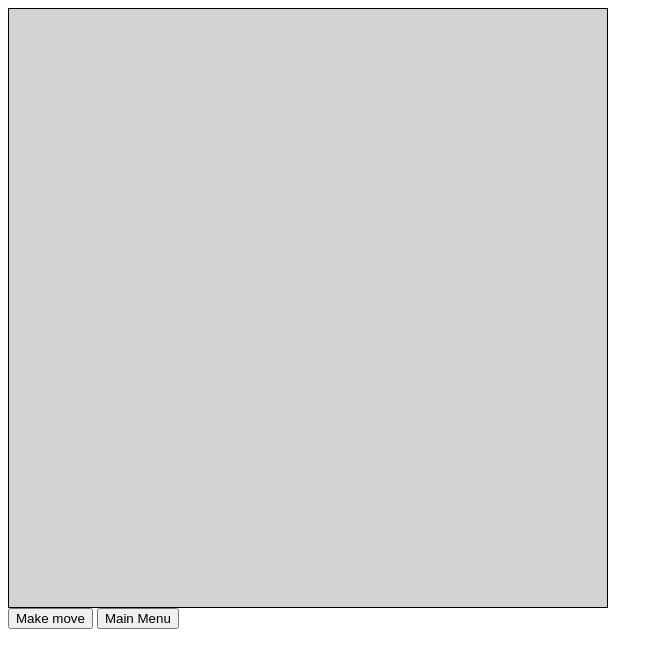
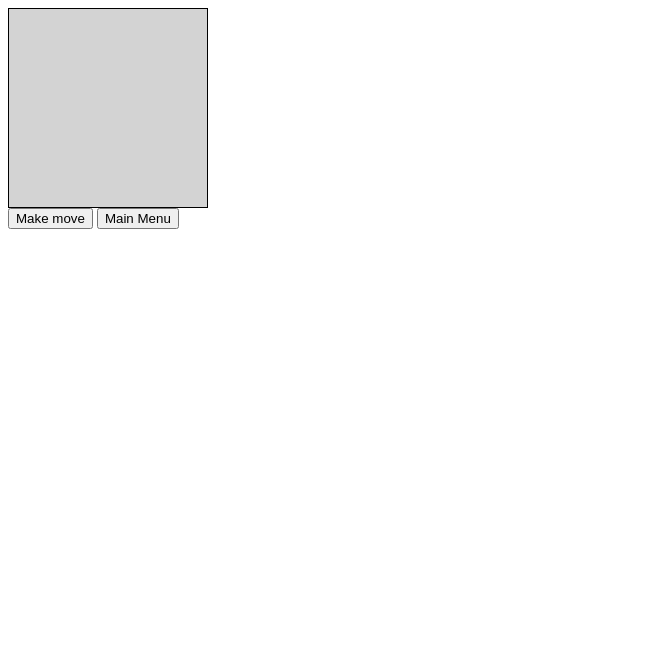
Before and after one commit to BartlomiejSzymanski/zpr_proj, a Django app: template web_interface/main_menu/templates/board.html in a window 1280 px wide. Shown: the top 668 px of the page, without its empty margins (0-663 px from the left). Run offline with Django 4.2, Linux system fonts and the light colour scheme; the template is opened without the code that fills it: most values are stand-ins (such as "Sample title", 1, 10 or a date in 2020).

Commit message:
scalable board size

```diff
--- a/web_interface/main_menu/static/css/board.css
+++ b/web_interface/main_menu/static/css/board.css
@@ -3,8 +3,8 @@
   grid-template-columns: repeat(var(--board-size), 1fr);
   grid-template-rows: repeat(var(--board-size), 1fr);
   gap: 5px;
-  width: 600px;
-  height: 600px;
+  width: calc(600px * var(--board-size)/3);
+  height: calc(600px * var(--board-size)/3);
 }
 
 .cell {
@@ -19,10 +19,11 @@
   display: flex;
   justify-content: center;
   align-items: center;
-  font-size: calc(80px / var(--board-size));
+  font-size: calc(70px / var(--board-size));
   cursor: pointer;
   border: 1px solid black;
 }
+
 
 .sub-cell:hover {
   background-color: lightblue;
--- a/web_interface/main_menu/templates/game_options.html
+++ b/web_interface/main_menu/templates/game_options.html
@@ -13,8 +13,8 @@
 
 
                 <label>
-                    <input type="radio" name="game_mode" value="singleplayer" required>
-                    Single Player
+                    <input type="radio" name="game_mode" value="playervsplayer" required>
+                    Player vs Player
                 </label>
                 <br>
                 <label>
```
